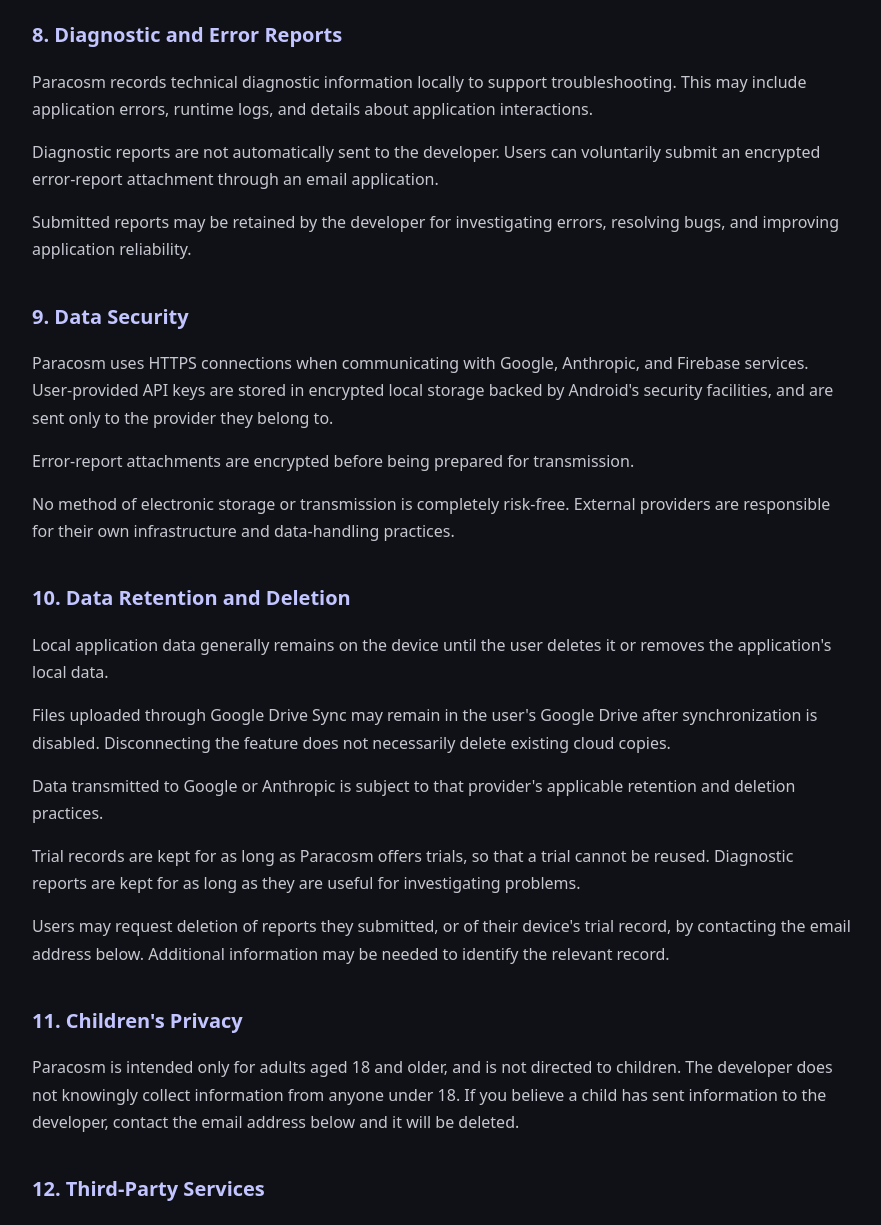
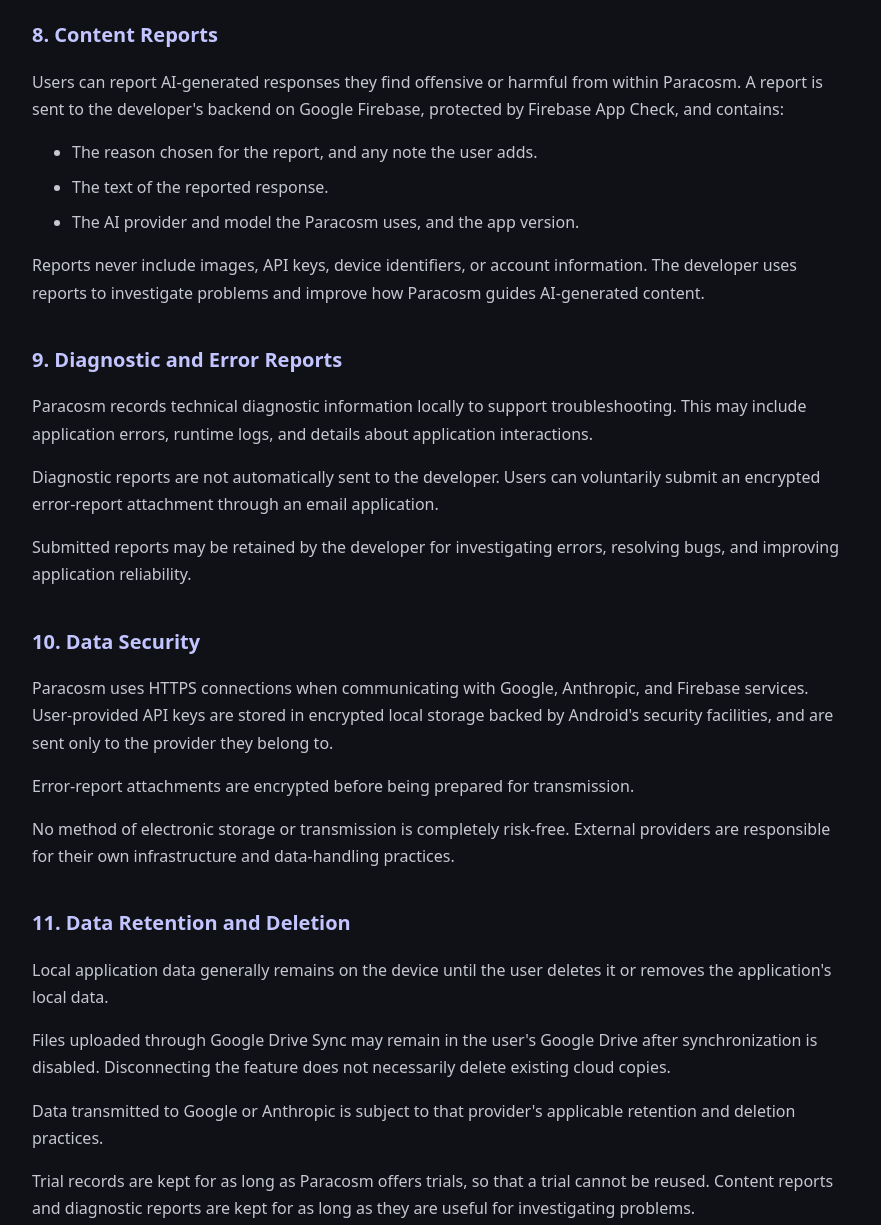
Before and after one commit to roteck-anomaly/paracosm-privacy-policy, a plain HTML site: page index.html in a window 1280 px wide. Shown: the part 2580-3805 px from the top of the page, without its empty margins (198-1079 px from the left). Drawn offline with Linux system fonts and the light colour scheme.

Commit message:
Add the Content Reports section to the privacy policy
Co-Authored-By: Claude Opus 5.5 <noreply@anthropic.com>

```diff
--- a/index.html
+++ b/index.html
@@ -195,7 +195,27 @@
         </section>
 
         <section>
-            <h2>8. Diagnostic and Error Reports</h2>
+            <h2>8. Content Reports</h2>
+            <p>
+                Users can report AI-generated responses they find offensive or
+                harmful from within Paracosm. A report is sent to the developer's
+                backend on Google Firebase, protected by Firebase App Check, and
+                contains:
+            </p>
+            <ul>
+                <li>The reason chosen for the report, and any note the user adds.</li>
+                <li>The text of the reported response.</li>
+                <li>The AI provider and model the Paracosm uses, and the app version.</li>
+            </ul>
+            <p>
+                Reports never include images, API keys, device identifiers, or
+                account information. The developer uses reports to investigate
+                problems and improve how Paracosm guides AI-generated content.
+            </p>
+        </section>
+
+        <section>
+            <h2>9. Diagnostic and Error Reports</h2>
             <p>
                 Paracosm records technical diagnostic information locally to
                 support troubleshooting. This may include application errors,
@@ -213,7 +233,7 @@
         </section>
 
         <section>
-            <h2>9. Data Security</h2>
+            <h2>10. Data Security</h2>
             <p>
                 Paracosm uses HTTPS connections when communicating with Google,
                 Anthropic, and Firebase services. User-provided API keys are stored
@@ -232,7 +252,7 @@
         </section>
 
         <section>
-            <h2>10. Data Retention and Deletion</h2>
+            <h2>11. Data Retention and Deletion</h2>
             <p>
                 Local application data generally remains on the device until
                 the user deletes it or removes the application's local data.
@@ -249,8 +269,9 @@
             </p>
             <p>
                 Trial records are kept for as long as Paracosm offers trials, so
-                that a trial cannot be reused. Diagnostic reports are kept for as
-                long as they are useful for investigating problems.
+                that a trial cannot be reused. Content reports and diagnostic
+                reports are kept for as long as they are useful for investigating
+                problems.
             </p>
             <p>
                 Users may request deletion of reports they submitted, or of their
@@ -261,7 +282,7 @@
         </section>
 
         <section>
-            <h2>11. Children's Privacy</h2>
+            <h2>12. Children's Privacy</h2>
             <p>
                 Paracosm is intended only for adults aged 18 and older, and is not
                 directed to children. The developer does not knowingly collect
@@ -272,7 +293,7 @@
         </section>
 
         <section>
-            <h2>12. Third-Party Services</h2>
+            <h2>13. Third-Party Services</h2>
             <p>
                 Paracosm integrates with Google's Gemini API, Anthropic's Claude
                 API, Google Sign-In, Google Drive, Google Firebase, and Google Play
@@ -288,7 +309,7 @@
         </section>
 
         <section>
-            <h2>13. Changes to This Policy</h2>
+            <h2>14. Changes to This Policy</h2>
             <p>
                 This Privacy Policy may be updated when Paracosm introduces
                 new features, integrations, or data-handling practices.
@@ -297,7 +318,7 @@
         </section>
 
         <section>
-            <h2>14. Contact</h2>
+            <h2>15. Contact</h2>
             <p>
                 For questions about privacy, data handling, or deletion requests,
                 contact the developer at:
```
